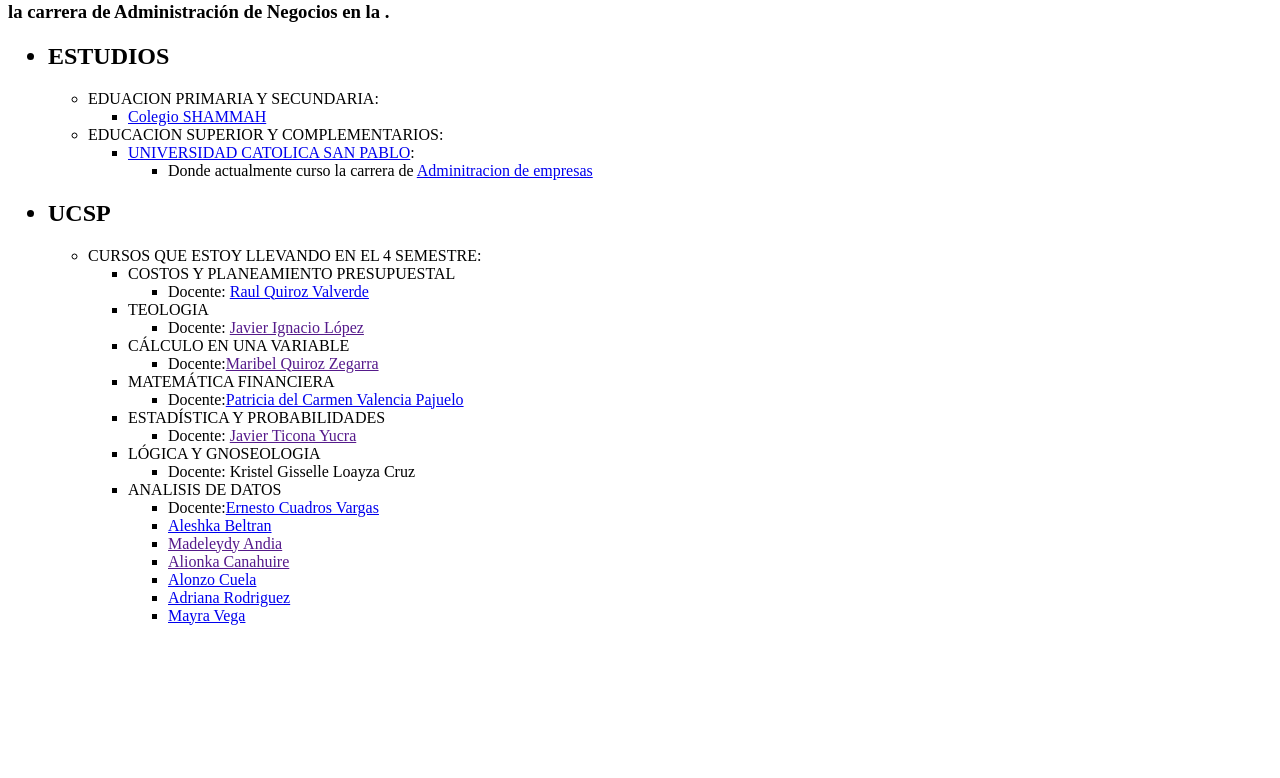
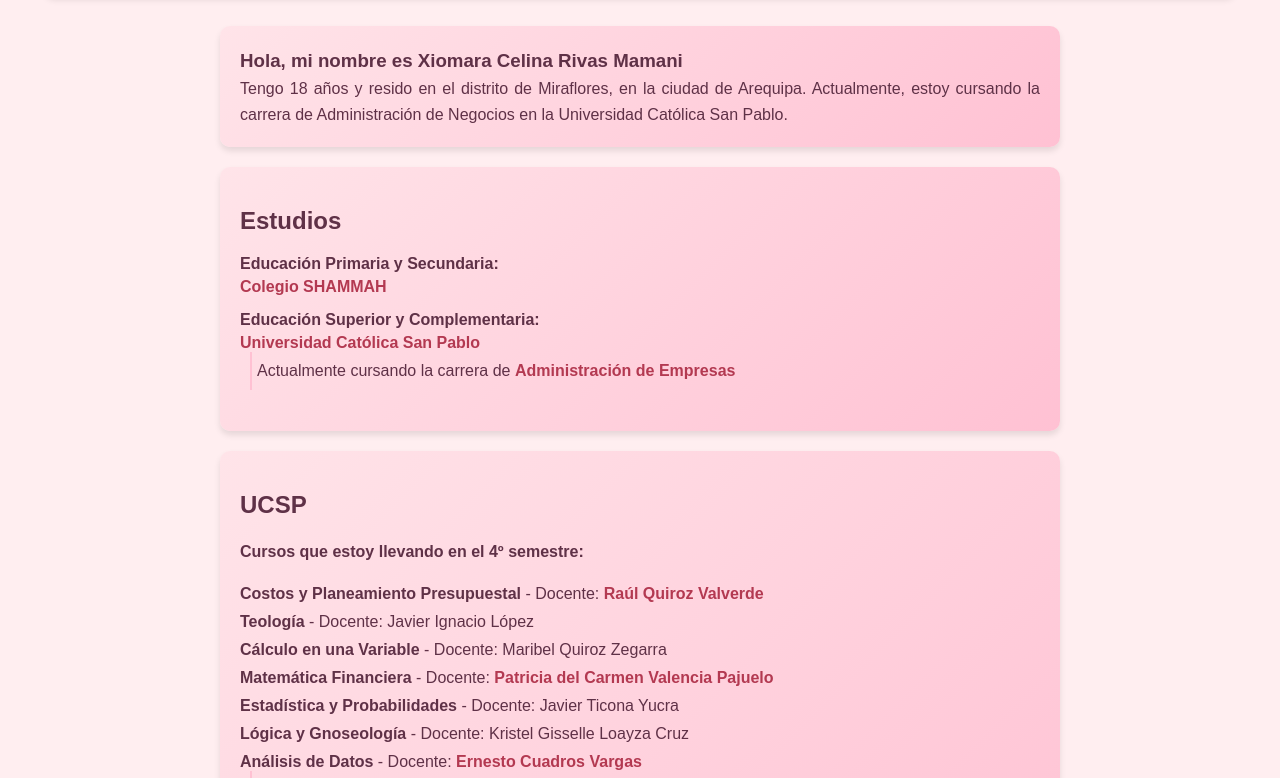
Before and after one commit to XiomaraCelinaRivasMamani/XiomaraRivas, a plain HTML site: page index.html in a window 1280 px wide. Shown: the part 101-879 px from the top of the page. Before the commit the page ends 800 px from the top, so only its background shows below. Drawn offline with Linux system fonts and the light colour scheme.

Commit message:
Update index.html

```diff
--- a/index.html
+++ b/index.html
@@ -1,101 +1,145 @@
 <!DOCTYPE html>
-<html>
+<html lang="es">
 <head>
+    <meta charset="UTF-8">
+    <meta name="viewport" content="width=device-width, initial-scale=1.0">
+    <meta name="KEYWORD" content="Xiomara Celina Rivas Mamani">
+    <title>Xiomara Celina Rivas Mamani</title>
     <style>
-        table, th, td {
-            border: 1px solid rgb(255, 255, 255);
-            border-collapse: collapse;
+        /* General styling */
+        body {
+            font-family: 'Poppins', sans-serif;
+            background-color: #ffeef0;
+            margin: 0;
+            padding: 0;
+            color: #5f3147;
+            display: flex;
+            flex-direction: column;
+            align-items: center;
         }
-          th, td {
-            background-color: #ff98bc;
+
+        h1 {
+            text-align: center;
+            color: #d45478;
+            background-color: #ffc1d3;
+            padding: 20px;
+            border-radius: 10px;
+            margin: 20px 0;
+            box-shadow: 0px 4px 6px rgba(0, 0, 0, 0.1);
+            width: 90%;
         }
-          .centro
-          {
-            text-align: center;
+
+        a {
+            text-decoration: none;
+            color: #b33951;
+            font-weight: bold;
+        }
+
+        a:hover {
+            color: #8c2d41;
+        }
+
+        ul {
+            list-style-type: none;
+            padding: 0;
+            width: 90%;
+        }
+
+        ul ul {
+            padding-left: 20px;
+        }
+
+        li {
+            margin: 10px 0;
+        }
+
+        .content-box {
+            max-width: 800px;
+            width: 90%;
+            padding: 20px;
+            margin: 10px 0;
+            background: linear-gradient(135deg, #ffe4e9, #ffc1d3);
+            border-radius: 10px;
+            box-shadow: 0px 4px 6px rgba(0, 0, 0, 0.1);
+            text-align: justify;
+        }
+
+        .content-box h3, .content-box p {
+            margin: 0;
+            padding: 0;
+            line-height: 1.6;
+        }
+
+        /* Remove unnecessary borders */
+        .clean-list {
+            border: none;
+            padding: 0;
+        }
+
+        .clean-list li {
+            padding: 5px 0;
+            margin: 0;
+        }
+
+        /* Adjust text inside lists */
+        .course-list {
+            margin-left: 10px;
+            padding: 5px;
+            border-left: 2px solid #ffc1d3;
         }
     </style>
 </head>
 <body>
-  <title>Xiomara Celina Rivas Mamani</title>
-  <meta name="KEYWORD" content="Xiomara Celina Rivas Mamani">
-</head>
-<body>
 
-    <div>
-        <h1 style="background-color: #97607a;" class="centro">Xiomara Celina Rivas Mamani</h1>
-        <h3><p> Hola, mi nombre es Xiomara Celina Rivas Mamani, tengo 18 años y resido en el distrito de Miraflores, en la ciudad de Arequipa. Actualmente, estoy cursando la carrera de Administración de Negocios en la
-        .</p></h3>
+    <h1>Xiomara Celina Rivas Mamani</h1>
+
+    <div class="content-box">
+        <h3>Hola, mi nombre es Xiomara Celina Rivas Mamani</h3>
+        <p>Tengo 18 años y resido en el distrito de Miraflores, en la ciudad de Arequipa. Actualmente, estoy cursando la carrera de Administración de Negocios en la Universidad Católica San Pablo.</p>
     </div>
 
+    <div class="content-box">
+        <h2>Estudios</h2>
         <ul>
-        <h2><li>ESTUDIOS</li></h2>
-          <ul>
-            <li>EDUACION PRIMARIA Y SECUNDARIA:</li>
-                <ul>
-
-
-                </ul>
-
-                <ul>
-                   <li><a href="https://shammah.edu.pe/">Colegio SHAMMAH</a>
-                </ul>
-            <li>EDUCACION SUPERIOR Y COMPLEMENTARIOS:</li>
-                <ul>
-                    <li><a href="https://ucsp.edu.pe/" target="_blank">UNIVERSIDAD CATOLICA SAN PABLO</a>:</li>
-                    <ul>
-                      <li>Donde actualmente curso la carrera de <a href="https://ucsp.edu.pe/carreras/administracion-negocios/">Adminitracion de empresas</a></li></ul>
-
-
-                </ul>
+            <li><strong>Educación Primaria y Secundaria:</strong>
+                <ul class="clean-list">
+                    <li><a href="https://shammah.edu.pe/">Colegio SHAMMAH</a></li>
                 </ul>
             </li>
-        <h2><li>UCSP</li></h2>
-            <ul>
-                <li>CURSOS QUE ESTOY LLEVANDO EN EL 4 SEMESTRE:</li>
-                   <ul>
-                    <li>COSTOS Y PLANEAMIENTO PRESUPUESTAL</li>
-                    <ul>
-                      <li>Docente: <a href="https://www.linkedin.com/in/raul-valverde-quiroz-5bb589196/">Raul Quiroz Valverde</a></li></ul>
+            <li><strong>Educación Superior y Complementaria:</strong>
+                <ul class="clean-list">
+                    <li><a href="https://ucsp.edu.pe/" target="_blank">Universidad Católica San Pablo</a>
+                        <ul class="course-list">
+                            <li>Actualmente cursando la carrera de <a href="https://ucsp.edu.pe/carreras/administracion-negocios/">Administración de Empresas</a></li>
+                        </ul>
+                    </li>
+                </ul>
+            </li>
+        </ul>
+    </div>
 
-                    <li>TEOLOGIA</li>
-                    <ul>
-                      <li>Docente: <a href=>Javier Ignacio López</a></li></ul>
-
-                    <li>CÁLCULO EN UNA VARIABLE</li>
-                    <ul>
-                      <li>Docente:<a href=>Maribel Quiroz Zegarra</a></li></ul>
-
-                    <li>MATEMÁTICA FINANCIERA</li>
-                    <ul>
-                      <li>Docente:<a href="https://www.linkedin.com/in/mar%C3%ADa-del-carmen-delgado-torres-76860446/">Patricia del Carmen Valencia Pajuelo</a></li>
-                    </ul>
-
-                    <li>ESTADÍSTICA Y PROBABILIDADES</li>
-                    <ul>
-                      <li>Docente: <a href=>Javier Ticona Yucra</a></li></ul>
-
-                    <li>LÓGICA Y GNOSEOLOGIA</li>
-                    <ul>
-                      <li>Docente: Kristel Gisselle Loayza Cruz</li></ul>
-
-                    <li>ANALISIS DE DATOS</li>
-                    <ul>
-                      <li>Docente:<a href="https://www.linkedin.com/in/ecuadrosv/">Ernesto Cuadros Vargas</a></li>
-                      <li><a href="https://aleshka18.github.io/aleshkabeltran/">Aleshka Beltran</a></li>
+    <div class="content-box">
+        <h2>UCSP</h2>
+        <p><strong>Cursos que estoy llevando en el 4º semestre:</strong></p>
+        <ul class="clean-list">
+            <li><strong>Costos y Planeamiento Presupuestal</strong> - Docente: <a href="https://www.linkedin.com/in/raul-valverde-quiroz-5bb589196/">Raúl Quiroz Valverde</a></li>
+            <li><strong>Teología</strong> - Docente: Javier Ignacio López</li>
+            <li><strong>Cálculo en una Variable</strong> - Docente: Maribel Quiroz Zegarra</li>
+            <li><strong>Matemática Financiera</strong> - Docente: <a href="https://www.linkedin.com/in/mar%C3%ADa-del-carmen-delgado-torres-76860446/">Patricia del Carmen Valencia Pajuelo</a></li>
+            <li><strong>Estadística y Probabilidades</strong> - Docente: Javier Ticona Yucra</li>
+            <li><strong>Lógica y Gnoseología</strong> - Docente: Kristel Gisselle Loayza Cruz</li>
+            <li><strong>Análisis de Datos</strong> - Docente: <a href="https://www.linkedin.com/in/ecuadrosv/">Ernesto Cuadros Vargas</a>
+                <ul class="course-list">
+                    <li><a href="https://aleshka18.github.io/aleshkabeltran/">Aleshka Beltrán</a></li>
                     <li><a href="">Madeleydy Andia</a></li>
                     <li><a href="">Alionka Canahuire</a></li>
                     <li><a href="https://dnursaurio.github.io">Alonzo Cuela</a></li>
-                      <li><a href="https://adrianarz7.github.io/AdrianaRz.github.io/">Adriana Rodriguez</a></li>
+                    <li><a href="https://adrianarz7.github.io/AdrianaRz.github.io/">Adriana Rodríguez</a></li>
                     <li><a href="https://grecid13.github.io/Pagina-de-Grecia-/">Mayra Vega</a></li>
                 </ul>
+            </li>
         </ul>
-            </ul>
-      </ul>
-
-
-
-
-
+    </div>
 
 </body>
 </html>
```
Lines whose indentation alone changed are shown as unchanged.
